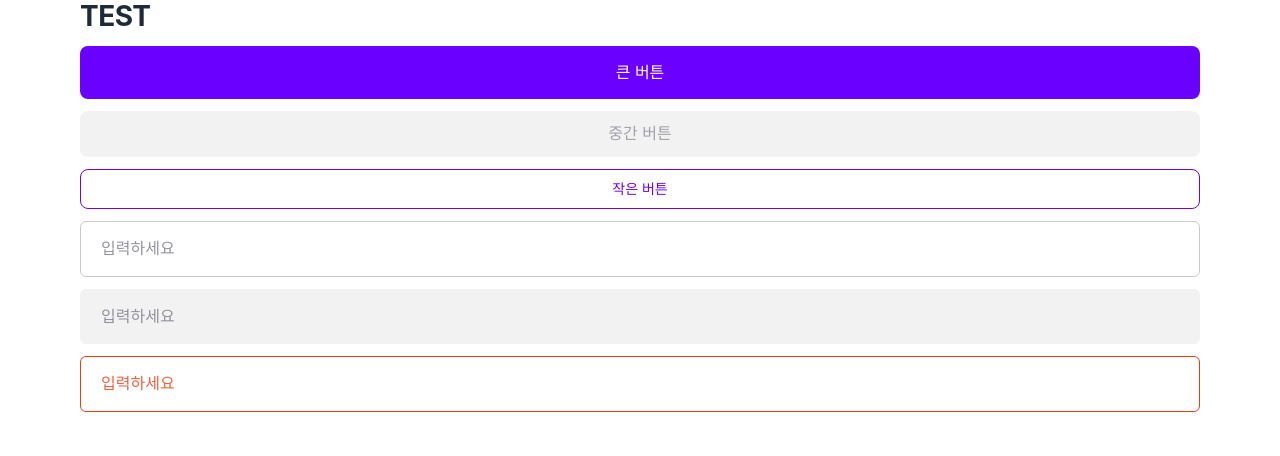
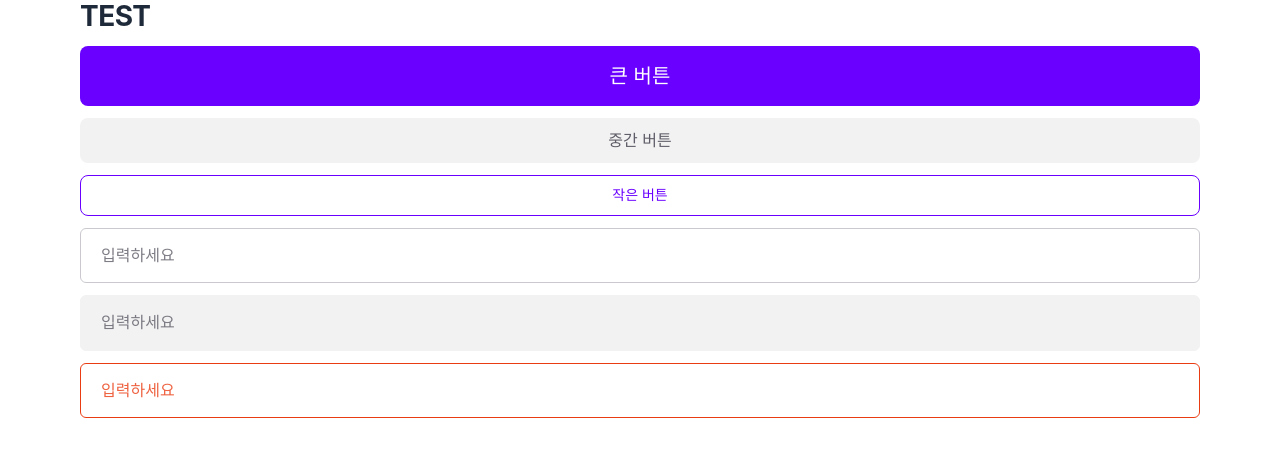
Before and after one commit to jerryko570/journey-with-nextjs, a Next.js app: page / in a window 1280 px wide. Shown: the top 456 px of the page. Built offline with nearby package versions, Linux system fonts and the light colour scheme.

Commit message:
fix: storybook A11y 표시 컴포넌트 문제 해결  (#1)

```diff
--- a/app/styles/components.css
+++ b/app/styles/components.css
@@ -35,7 +35,7 @@
 
     .btn-disabled {
         background-color: var(--gray-10); /* 연한 회색 배경 */
-        color: var(--gray-40); /* 회색 글자 */
+        color: var(--gray-60); /* 회색 글자 */
         cursor: not-allowed; /* 비활성화 커서 */
         pointer-events: none; /* 클릭 이벤트 차단 */
     }
@@ -63,7 +63,7 @@
 
     .btn-lg {
         padding: 14px 36px; /* 큰 여백 */
-        font-size: var(--text-body1); /* 16px */
+        font-size: var(--text-h3); /* 16px */
     }
 
     /* ================== 인풋 ================== */
@@ -90,7 +90,7 @@
 
     /* 인풋 placeholder */
     .input::placeholder {
-        color: var(--gray-50); /* 회색 placeholder */
+        color: var(--gray-60); /* 회색 placeholder */
         opacity: 0.8; /* 약간 투명 */
     }
 
--- a/app/styles/theme.css
+++ b/app/styles/theme.css
@@ -31,6 +31,7 @@
 
   /* ================== 회색조(Grayscale) ================== */
   --black: #000000;
+  --gray-60: #5e5c66;
   --gray-50: #7d7986;
   --gray-40: #a4a1aa;
   --gray-30: #cbc9cf;
@@ -95,6 +96,7 @@
   --color-kakao: var(--kakao);
 
   --color-black: var(--black);
+  --color-gray-60: var(--gray-60);
   --color-gray-50: var(--gray-50);
   --color-gray-40: var(--gray-40);
   --color-gray-30: var(--gray-30);
```
